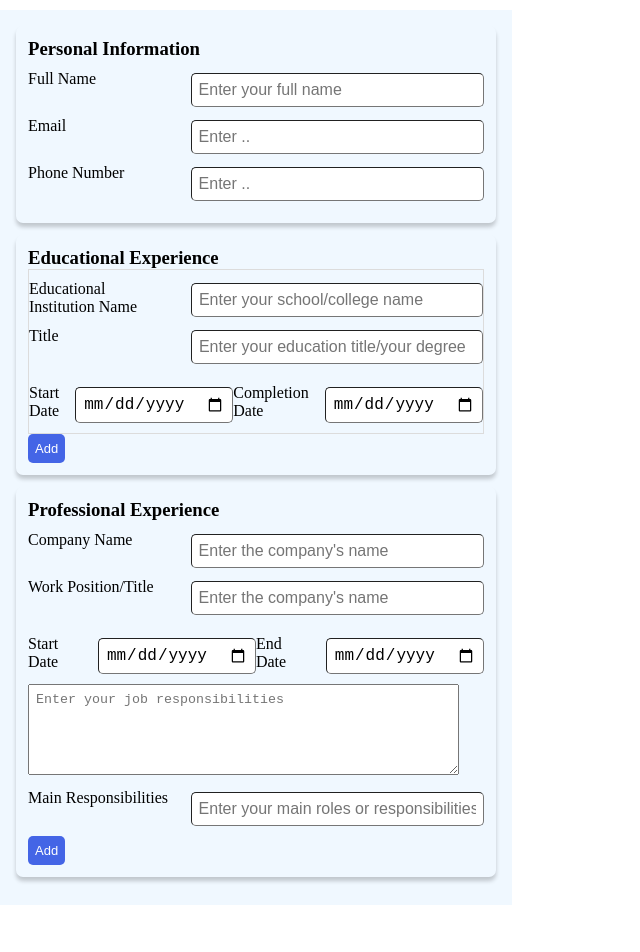
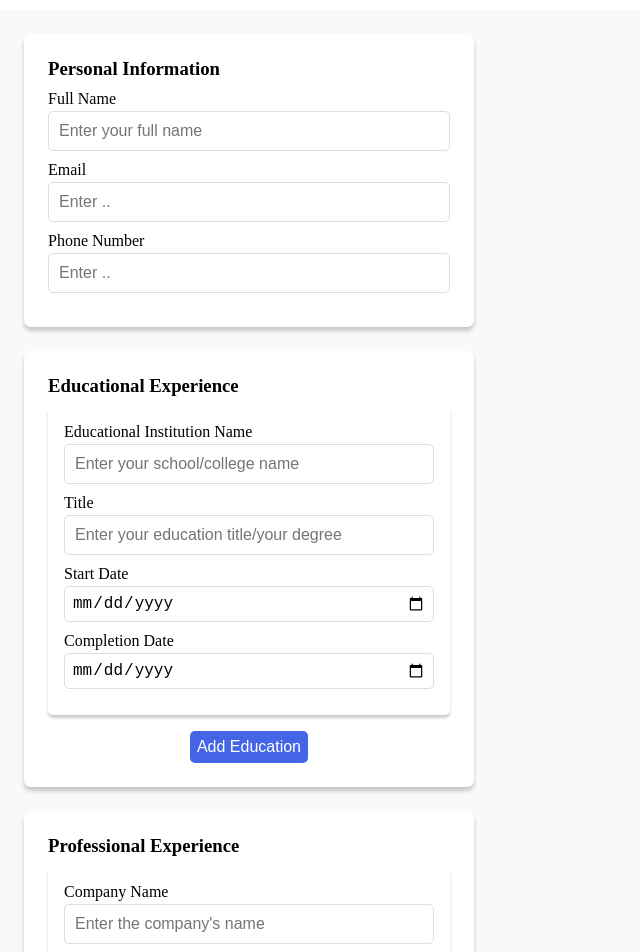
Before and after one commit to monajstha/cv-application, a React (Vite) app: page / in a window 1280 px wide. Shown: the top 952 px of the page, without its empty margins (0-640 px from the left). Before the commit the page ends 915 px from the top, so only its background shows below. Built offline with nearby package versions, Linux system fonts and the light colour scheme.

Commit message:
style: add styles for input section

```diff
--- a/src/App.css
+++ b/src/App.css
@@ -8,13 +8,20 @@
   /* padding: 36px; */
 }
 
-input {
+label {
+  font-size: 1rem;
+}
+
+input,
+textarea {
   width: 100%;
-  padding: 7px;
+  padding: 10px;
   border-radius: 5px;
-  border-width: 0.5px;
+  /* border-color: rgb(221, 221, 221); */
+  border: 1px solid rgb(221, 221, 221);
   font-size: 1rem;
   margin-top: 3px;
+  margin-bottom: 10px;
 }
 
 button {
@@ -23,17 +30,25 @@ button {
   border: none;
   background-color: rgb(68, 101, 230);
   color: white;
-  font-weight: 300;
-  font-size: small;
+  /* font-weight: 300; */
+  font-size: 1rem;
 }
 
 section {
   box-shadow: 0px 4px 4px rgba(0, 0, 0, 0.2);
-  padding: 12px;
-  margin-bottom: 12px;
+  padding: 24px;
+  margin-bottom: 24px;
   border-radius: 7px;
+  background-color: white;
 }
 
 .sectionedInputWrapper {
-  border: 1px solid gainsboro;
+  box-shadow: 0px 3px 3px rgba(0, 0, 0, 0.2);
+  padding: 16px;
+  border-radius: 5px;
+  margin-bottom: 16px;
 }
+
+h3 {
+  margin-bottom: 10px;
+}
--- a/src/components/CV_Form/CvForm.css
+++ b/src/components/CV_Form/CvForm.css
@@ -26,9 +26,24 @@
   cursor: pointer;
 }
 
-@media screen and (max-width: 500px) {
+/* @media screen and (max-width: 500px) {
   .rowInputs {
     display: flex;
     flex-direction: column;
   }
+} */
+
+.addSectionBtn {
+  display: flex;
+  justify-self: center;
+  color: white;
+  margin-top: 14px;
 }
+
+.removeSectionBtn {
+  display: flex;
+  justify-self: flex-end;
+  background-color: red;
+  color: white;
+  margin-top: 10px;
+}
--- a/src/components/CV_Form/CvForm.jsx
+++ b/src/components/CV_Form/CvForm.jsx
@@ -18,10 +18,6 @@ export default function CvForm({
     <form key={"CvForm"} id="cv_form" onSubmit={handleSubmit}>
       <section key="personalInfo">
         <h3>Personal Information</h3>
-        {/* <div className="wrapper">
-          <label htmlFor="Full Name">Full Name</label>
-          <input type="text" />
-        </div> */}
         <TextInput
           id={"full_name"}
           label={"Full Name"}
@@ -55,7 +51,7 @@ export default function CvForm({
         <h3>Educational Experience</h3>
 
         {data?.educationalInfo?.map((item, index) => (
-          <div>
+          <div className="sectionedInputWrapper">
             <EducationalInfo
               key={item?.id}
               data={data}
@@ -84,14 +80,14 @@ export default function CvForm({
             })
           }
         >
-          Add
+          Add Education
         </button>
       </section>
 
       <section key={"professionalInfo"}>
         <h3>Professional Experience</h3>
         {data?.professionalInfo?.map((item, index) => (
-          <div>
+          <div className="sectionedInputWrapper">
             <ProfessionalInfo
               key={item?.id}
               data={data}
@@ -120,7 +116,7 @@ export default function CvForm({
             })
           }
         >
-          Add
+          Add Profession
         </button>
       </section>
     </form>
--- a/src/components/CV_Wrapper/wrapper.css
+++ b/src/components/CV_Wrapper/wrapper.css
@@ -1,18 +1,19 @@
 .container {
   display: grid;
-  grid-template-columns: 1fr 2fr;
+  grid-template-columns: 1.3fr 2fr;
   gap: 16px;
+  background-color: rgb(248, 249, 251);
 }
 
 .formContainer {
-  padding: 16px;
+  padding: 24px;
   grid-column: 1 / 2;
-  background-color: aliceblue;
+  /* background-color: white; */
 }
 
 .previewContainer {
   grid-column: 2 / 3;
   display: flex;
   justify-content: center;
-  background-color: white;
+  /* background-color: white; */
 }
--- a/src/components/EducationalInfo/EducationalInfo.jsx
+++ b/src/components/EducationalInfo/EducationalInfo.jsx
@@ -3,7 +3,7 @@ import TextInput from "../TextInput/TextInput";
 
 export default function EducationalInfo({ data, handleInput, index = 0 }) {
   return (
-    <div className="sectionedInputWrapper">
+    <>
       <TextInput
         id="school_name"
         label={"Educational Institution Name"}
@@ -31,7 +31,7 @@ export default function EducationalInfo({ data, handleInput, index = 0 }) {
         value={data?.educationalInfo[index]?.education_title}
       />
 
-      <div className="rowInputs">
+      {/* <div className="rowInputs"> */}
       <TextInput
         id="education_start_date"
         className="calendar"
@@ -65,7 +65,7 @@ export default function EducationalInfo({ data, handleInput, index = 0 }) {
         }
         value={data?.educationalInfo[index]?.education_completion_date}
       />
-      </div>
-    </div>
+      {/* </div> */}
+    </>
   );
 }
--- a/src/components/ProfessionalInfo/ProfessionalInfo.jsx
+++ b/src/components/ProfessionalInfo/ProfessionalInfo.jsx
@@ -1,6 +1,5 @@
 import React from "react";
 import TextInput from "../TextInput/TextInput";
-import "./professionalInfo.css";
 
 export default function ProfessionalInfo({ data, handleInput, index = 0 }) {
   return (
@@ -27,7 +26,7 @@ export default function ProfessionalInfo({ data, handleInput, index = 0 }) {
         value={data?.professionalInfo[index]?.job_position}
       />
 
-      <div className="rowInputs">
+      {/* <div className="rowInputs"> */}
       <TextInput
         id="job_start_date"
         className="calendar"
@@ -52,37 +51,18 @@ export default function ProfessionalInfo({ data, handleInput, index = 0 }) {
         type="date"
         placeholder="Enter the end date"
         onChange={(e) =>
-            handleInput(
-              "professionalInfo",
-              "job_end_date",
-              e.target.value,
-              index
-            )
+          handleInput("professionalInfo", "job_end_date", e.target.value, index)
         }
         value={data?.professionalInfo[index]?.job_end_date}
       />
-      </div>
+      {/* </div> */}
 
-      <label htmlFor="job_responsibilities"></label>
+      <label htmlFor="job_responsibilities">Job Responsibilities</label>
       <textarea
         id="job_responsibilities"
-        rows={5}
+        rows={7}
         cols={50}
         placeholder="Enter your job responsibilities"
-        onChange={(e) =>
-          handleInput(
-            "professionalInfo",
-            "job_responsibilities",
-            e.target.value,
-            index
-          )
-        }
-      />
-      <TextInput
-        id="job_responsibilities"
-        label={"Main Responsibilities"}
-        type="text"
-        placeholder="Enter your main roles or responsibilities"
         onChange={(e) =>
           handleInput(
             "professionalInfo",
--- a/src/components/ProfessionalInfo/professionalInfo.css
+++ /dev/null
@@ -1,3 +0,0 @@
-textarea {
-  padding: 7px;
-}
--- a/src/components/TextInput/TextInput.jsx
+++ b/src/components/TextInput/TextInput.jsx
@@ -9,7 +9,7 @@ export default function TextInput({
   ...otherProps
 }) {
   return (
-    <div className="container">
+    <div>
       <label htmlFor={id} className="label">
         {label}
       </label>
--- a/src/components/TextInput/textInput.css
+++ b/src/components/TextInput/textInput.css
@@ -1,9 +1,9 @@
 .container {
-  display: flex;
-  flex-direction: column;
-  justify-content: center;
+  /* display: flex; */
+  /* flex-direction: column; */
+  /* justify-content: center; */
   margin: 10px 0px;
-  width: 100%;
+  /* width: 100%; */
 }
 
 .label {
```
Lines whose indentation alone changed are shown as unchanged.
